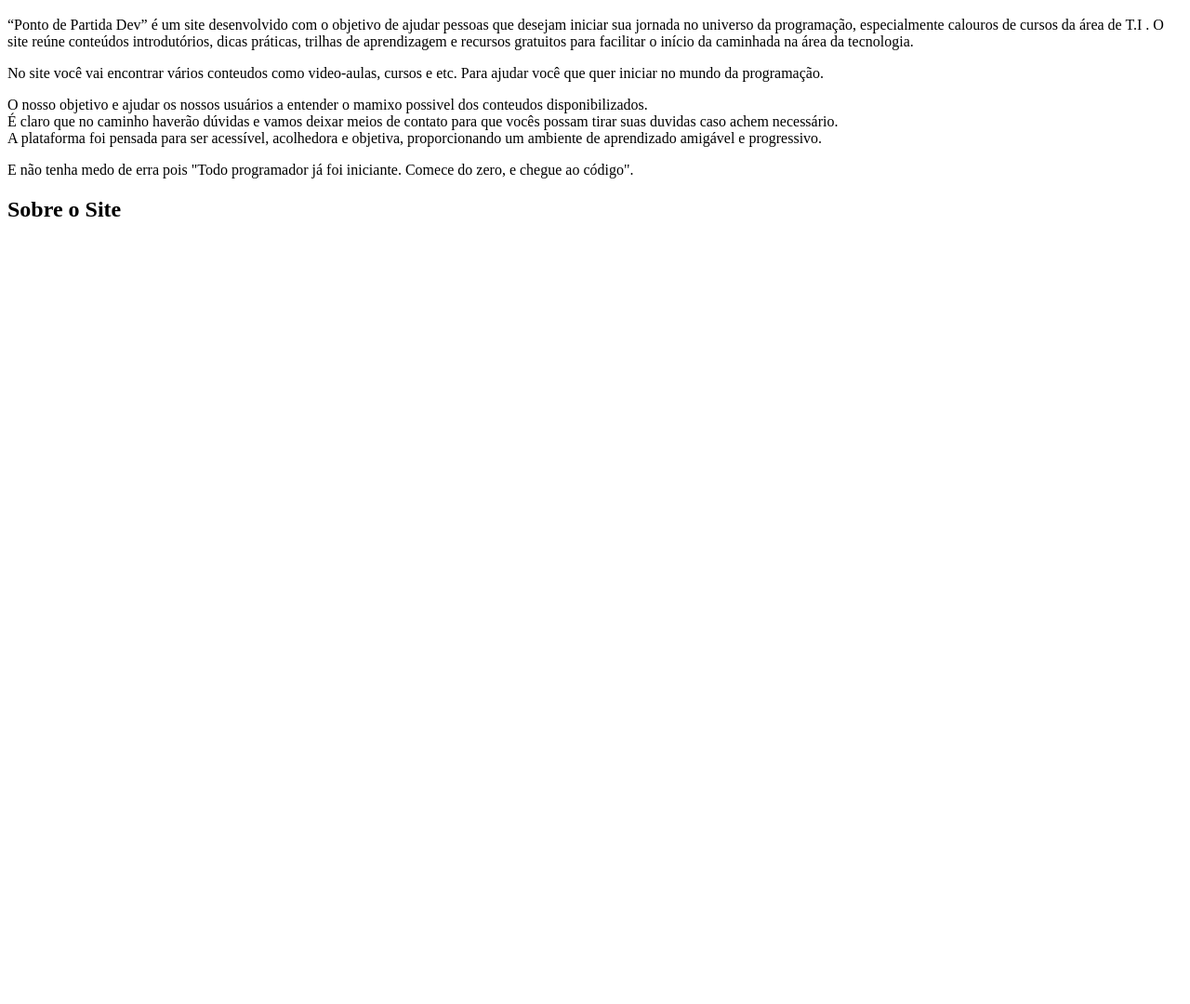
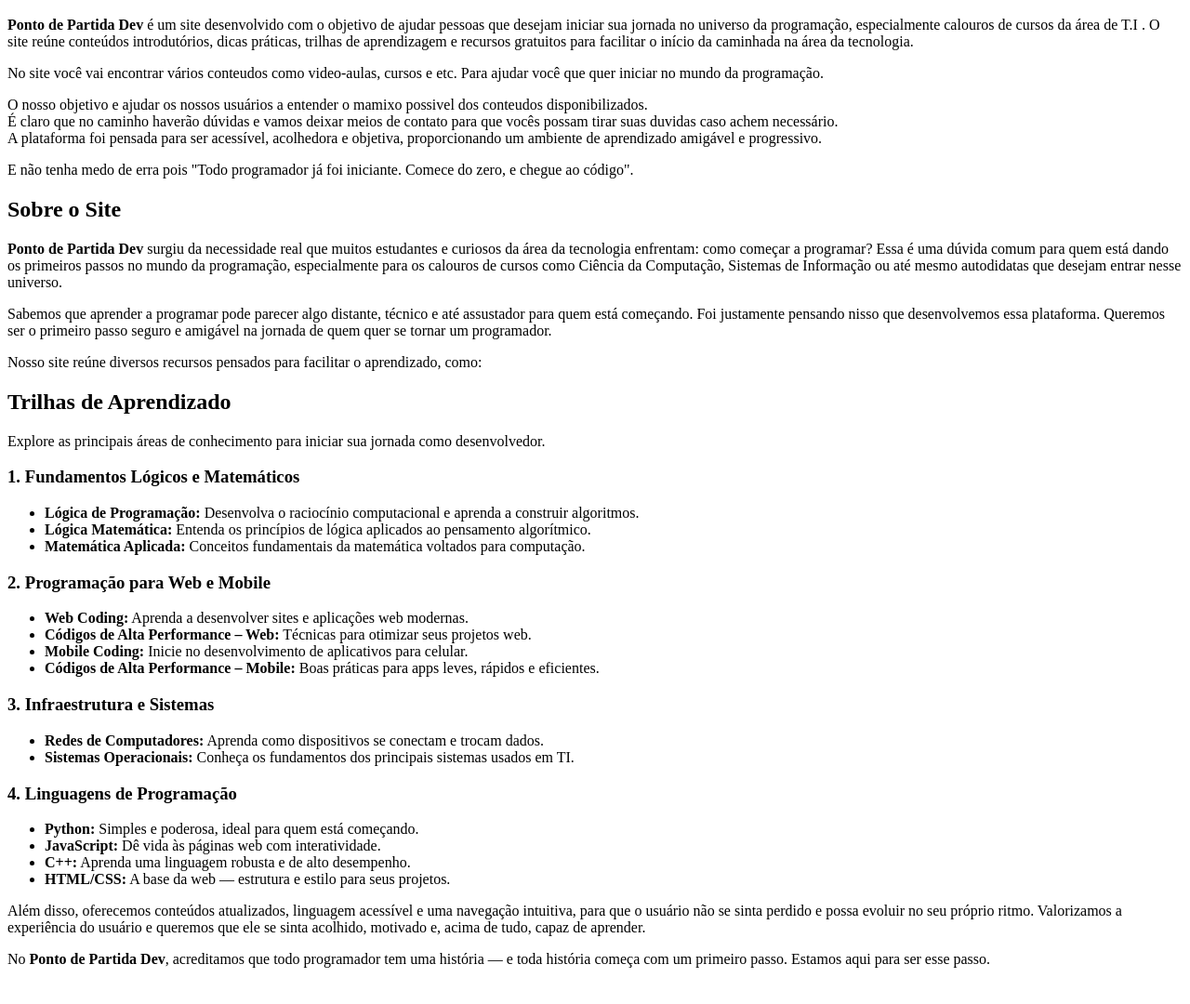
Before and after one commit to Wallacess07/ponto-de-partida-dev, a plain HTML site: page index.html in a window 1280 px wide. Shown: the part 818-1898 px from the top of the page at 93% size. Before the commit the page ends 1077 px from the top, so only its background shows below. Drawn offline with Linux system fonts and the light colour scheme.

Commit message:
atualização de codigo

```diff
--- a/index.html
+++ b/index.html
@@ -12,20 +12,73 @@
                     <img src="./assets/logoppd.jpeg" alt="Logo do site Ponto de Partida Dev.">
                 </figure>
                 <!--introdução sobre o site-->
-            <p>“Ponto de Partida Dev” é um site desenvolvido com o objetivo de ajudar pessoas que desejam iniciar sua jornada no universo da programação, especialmente calouros de cursos da área de T.I . O site reúne conteúdos introdutórios, dicas práticas, trilhas de aprendizagem e recursos gratuitos para facilitar o início da caminhada na área da tecnologia.</p>
+            <p><b>Ponto de Partida Dev</b> é um site desenvolvido com o objetivo de ajudar pessoas que desejam iniciar sua jornada no universo da programação, especialmente calouros de cursos da área de T.I . O site reúne conteúdos introdutórios, dicas práticas, trilhas de aprendizagem e recursos gratuitos para facilitar o início da caminhada na área da tecnologia.</p>
             <p>No site você vai encontrar vários conteudos como video-aulas, cursos e etc. Para ajudar você que quer iniciar no mundo da programação.</p>
             <p>O nosso objetivo e ajudar os nossos usuários a entender o mamixo possivel dos conteudos disponibilizados.<br> É claro que no caminho haverão dúvidas e vamos deixar meios de contato para que vocês possam tirar suas duvidas caso achem necessário. <br>A plataforma foi pensada para ser acessível, acolhedora e objetiva, proporcionando um ambiente de aprendizado amigável e progressivo.</p>
             <p>E não tenha medo de erra pois "Todo programador já foi iniciante. Comece do zero, e chegue ao código".</p>
         </header>
 
         <main>
-            <h2>Sobre o Site</h2>
-            <!--falar sobre o cónteudo do site-->
+            <section>
+                <h2>Sobre o Site</h2>
+                <!--falar sobre o cónteudo do site-->
+                <p><b>Ponto de Partida Dev</b> surgiu da necessidade real que muitos estudantes e curiosos da área da tecnologia enfrentam: como começar a programar? Essa é uma dúvida comum para quem está dando os primeiros passos no mundo da programação, especialmente para os calouros de cursos como Ciência da Computação, Sistemas de Informação ou até mesmo autodidatas que desejam entrar nesse universo.</p>
+                <p>Sabemos que aprender a programar pode parecer algo distante, técnico e até assustador para quem está começando. Foi justamente pensando nisso que desenvolvemos essa plataforma. Queremos ser o primeiro passo seguro e amigável na jornada de quem quer se tornar um programador.</p>
+                <p>Nosso site reúne diversos recursos pensados para facilitar o aprendizado, como:</p>
+            <section>
+                <h2>Trilhas de Aprendizado</h2>
+                <p>Explore as principais áreas de conhecimento para iniciar sua jornada como desenvolvedor.</p>
+
+                <div class="trilha">
+                    <h3>1. Fundamentos Lógicos e Matemáticos</h3>
+                    <ul>
+                        <li><strong>Lógica de Programação:</strong> Desenvolva o raciocínio computacional e aprenda a construir algoritmos.</li>
+                        <li><strong>Lógica Matemática:</strong> Entenda os princípios de lógica aplicados ao pensamento algorítmico.</li>
+                        <li><strong>Matemática Aplicada:</strong> Conceitos fundamentais da matemática voltados para computação.</li>
+                    </ul>
+                </div>
+
+                <div class="trilha">
+                    <h3>2. Programação para Web e Mobile</h3>
+                    <ul>
+                        <li><strong>Web Coding:</strong> Aprenda a desenvolver sites e aplicações web modernas.</li>
+                        <li><strong>Códigos de Alta Performance – Web:</strong> Técnicas para otimizar seus projetos web.</li>
+                        <li><strong>Mobile Coding:</strong> Inicie no desenvolvimento de aplicativos para celular.</li>
+                        <li><strong>Códigos de Alta Performance – Mobile:</strong> Boas práticas para apps leves, rápidos e eficientes.</li>
+                    </ul>
+                </div>
+
+                <div class="trilha">
+                    <h3>3. Infraestrutura e Sistemas</h3>
+                    <ul>
+                        <li><strong>Redes de Computadores:</strong> Aprenda como dispositivos se conectam e trocam dados.</li>
+                        <li><strong>Sistemas Operacionais:</strong> Conheça os fundamentos dos principais sistemas usados em TI.</li>
+                    </ul>
+                </div>
+
+                <div class="trilha">
+                    <h3>4. Linguagens de Programação</h3>
+                    <ul>
+                        <li><strong>Python:</strong> Simples e poderosa, ideal para quem está começando.</li>
+                        <li><strong>JavaScript:</strong> Dê vida às páginas web com interatividade.</li>
+                        <li><strong>C++:</strong> Aprenda uma linguagem robusta e de alto desempenho.</li>
+                        <li><strong>HTML/CSS:</strong> A base da web — estrutura e estilo para seus projetos.</li>
+                    </ul>
+                </div>
+            </section>
+            <p>Além disso, oferecemos conteúdos atualizados, linguagem acessível e uma navegação intuitiva, para que o usuário não se sinta perdido e possa evoluir no seu próprio ritmo. Valorizamos a experiência do usuário e queremos que ele se sinta acolhido, motivado e, acima de tudo, capaz de aprender.</p>
+            <p>No <b>Ponto de Partida Dev</b>, acreditamos que todo programador tem uma história — e toda história começa com um primeiro passo. Estamos aqui para ser esse passo.</p>
+            </section>
+            <!--Pagina de direcionamento para os cursos -->
+            <section>
+                <a href="FLM.html" target="_blank">
+                    <img src="" alt="">
+                </a>
+            </section>
+
         </main>
 
-        <footer>
-
-        </footer>
+        <footer></footer>
 
     </body>
 </html>
```
Also changed, not shown: FLM.html (added, +2 -0 lines).
